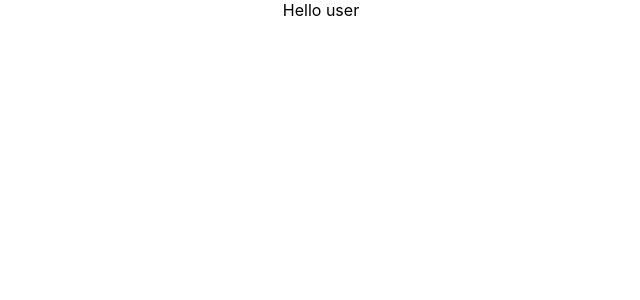
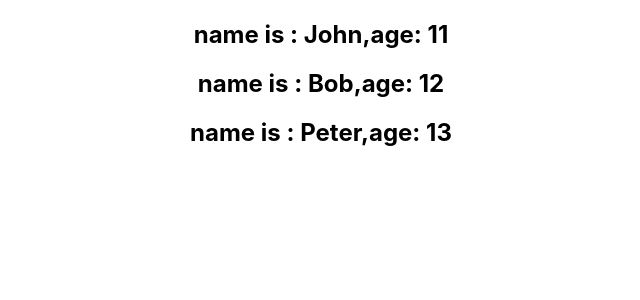
Before and after one commit to JohnLeeWH/OPS, a React (Create React App) app in the folder ops-page/: page / in a window 1280 px wide. Shown: the top 300 px of the page, without its empty margins (319-959 px from the left). Built offline with nearby package versions, Linux system fonts and the light colour scheme.

Commit message:
list map

```diff
--- a/ops-page/src/App.js
+++ b/ops-page/src/App.js
@@ -11,13 +11,14 @@ import ClassClick from "./components/ClassClick";
 import EventBind from "./components/EventBind";
 import ParentComponent from "./components/parentComponent";
 import UserGreeting from "./components/UserGreeting";
+import NameList from "./components/NameList";
 
 class App extends React.Component {
 
   render() {
     return (
       <div className="App">
-        <UserGreeting />
+        <NameList />
       </div>
     )
   }
--- /dev/null
+++ b/ops-page/src/components/NameList.js
@@ -0,0 +1,35 @@
+import React from 'react'
+import Person from './Person';
+
+function NameList() {
+    const persons = [
+        {
+            id: 1,
+            name: "John",
+            age: 11,
+            skill: "react",
+        },
+        {
+            id: 2,
+            name: "Bob",
+            age: 12,
+            skill: "js",
+        },
+        {
+            id: 3,
+            name: "Peter",
+            age: 13,
+            skill: "python",
+        },
+    ]
+    const personList = persons.map((person) => (
+        <Person person={person} />
+    ));
+    return (
+        <div>
+            {personList}
+        </div>
+    );
+}
+
+export default NameList;
--- /dev/null
+++ b/ops-page/src/components/Person.js
@@ -0,0 +1,13 @@
+import React from "react";
+
+function Person({ person }) {
+    return (
+        <div>
+            <h2>
+                name is : {person.name},age: {person.age}
+            </h2>
+        </div>
+    )
+}
+
+export default Person;
```
